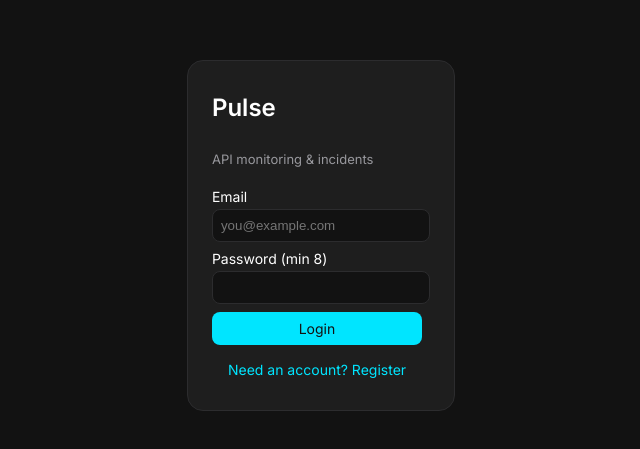
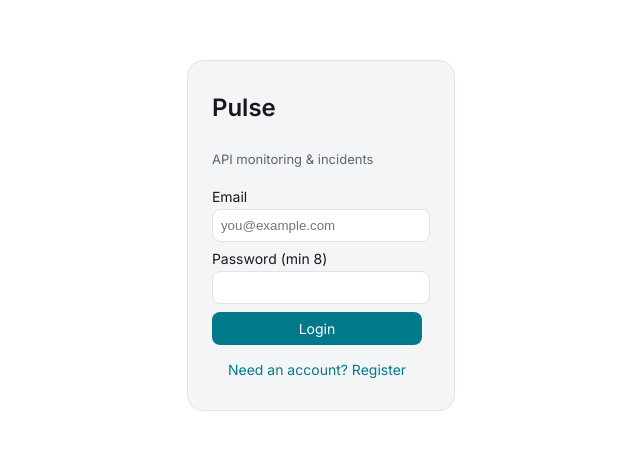
Before and after one commit to RakhaYandra/pulse-web, a React (Vite) app: page / in a window 1280 px wide. Shown: the part 165-614 px from the top of the page, without its empty margins (319-959 px from the left). Built offline with nearby package versions, Linux system fonts and the light colour scheme; no server answers.

Commit message:
feat: light theme with verified contrast, toggle + persistence

```diff
--- a/index.html
+++ b/index.html
@@ -4,7 +4,7 @@
     <meta charset="UTF-8" />
     <meta name="viewport" content="width=device-width, initial-scale=1.0" />
     <meta name="theme-color" content="#121212" />
-    <meta name="color-scheme" content="dark" />
+    <meta name="color-scheme" content="dark light" />
     <title>Pulse: API Monitoring</title>
     <link rel="preconnect" href="https://fonts.googleapis.com" />
     <link rel="preconnect" href="https://fonts.gstatic.com" crossorigin />
--- a/src/app/App.jsx
+++ b/src/app/App.jsx
@@ -23,6 +23,27 @@ function Shell() {
   const auth = useAuth(authUC)
   const [selectedId, setSelectedId] = useState(null)
   const [dashKey, setDashKey] = useState(0)
+  const [theme, setTheme] = useState(() => {
+    try {
+      const stored = localStorage.getItem('pulse_theme')
+      if (stored === 'light' || stored === 'dark') return stored
+    } catch {
+      /* private mode: fall through */
+    }
+    return window.matchMedia?.('(prefers-color-scheme: light)').matches ? 'light' : 'dark'
+  })
+
+  useEffect(() => {
+    document.documentElement.dataset.theme = theme
+    try {
+      localStorage.setItem('pulse_theme', theme)
+    } catch {
+      /* private mode: theme just won't persist */
+    }
+    document.querySelector('meta[name="theme-color"]')?.setAttribute('content', theme === 'light' ? '#ffffff' : '#121212')
+  }, [theme])
+
+  const toggleTheme = () => setTheme((t) => (t === 'dark' ? 'light' : 'dark'))
 
   // Restore once on mount (restore is ref-stable, see useAuth).
   const { restore } = auth
@@ -43,6 +64,8 @@ function Shell() {
         onChanged={() => setDashKey((k) => k + 1)}
         user={auth.user}
         onLogout={auth.logout}
+        theme={theme}
+        onToggleTheme={toggleTheme}
       />
     )
   }
@@ -53,6 +76,8 @@ function Shell() {
       monitorUC={monitorUC}
       onLogout={auth.logout}
       onSelect={setSelectedId}
+      theme={theme}
+      onToggleTheme={toggleTheme}
     />
   )
 }
--- a/src/app/DashboardScreen.jsx
+++ b/src/app/DashboardScreen.jsx
@@ -9,7 +9,7 @@ import { IncidentList } from '../features/incidents/components/IncidentList.jsx'
 import { ReportsView } from '../features/reports/components/ReportsView.jsx'
 import { MonitorForm } from '../features/monitors/components/MonitorForm.jsx'
 
-export function DashboardScreen({ user, monitorUC, onLogout, onSelect }) {
+export function DashboardScreen({ user, monitorUC, onLogout, onSelect, theme, onToggleTheme }) {
   const { summary, monitors, incidents, loading, loadError, stale, actionError, pendingId, updatedAt, reload, create, toggle, remove } =
     useDashboard(monitorUC)
   const [tab, setTab] = useState('monitors')
@@ -56,7 +56,7 @@ export function DashboardScreen({ user, monitorUC, onLogout, onSelect }) {
 
   return (
     <>
-      <Topbar email={user.email} onLogout={onLogout} />
+      <Topbar email={user.email} onLogout={onLogout} theme={theme} onToggleTheme={onToggleTheme} />
       <div className="wrap wrap-wide">
         <SummaryStats summary={summary} />
         {stale && (
--- a/src/components/ui/Topbar.jsx
+++ b/src/components/ui/Topbar.jsx
@@ -1,10 +1,19 @@
-export function Topbar({ email, onLogout }) {
+export function Topbar({ email, onLogout, theme, onToggleTheme }) {
   return (
     <header className="topbar">
       <div className="topbar-inner">
         <h1>Pulse</h1>
         <div className="topbar-user">
           <span className="topbar-email">{email}</span>{' '}
+          {theme && (
+            <button
+              className="link"
+              onClick={onToggleTheme}
+              aria-label={theme === 'dark' ? 'Switch to light mode' : 'Switch to dark mode'}
+            >
+              {theme === 'dark' ? 'Light' : 'Dark'}
+            </button>
+          )}
           <button className="logout" onClick={onLogout}>
             logout
           </button>
--- a/src/features/monitors/components/MonitorDetailScreen.jsx
+++ b/src/features/monitors/components/MonitorDetailScreen.jsx
@@ -6,13 +6,13 @@ import { Spark } from '../../../components/ui/Spark.jsx'
 import { DetailStats } from '../../../components/ui/Stats.jsx'
 import { Topbar } from '../../../components/ui/Topbar.jsx'
 
-export function MonitorDetailScreen({ monitorUC, id, onBack, onChanged, user, onLogout }) {
+export function MonitorDetailScreen({ monitorUC, id, onBack, onChanged, user, onLogout, theme, onToggleTheme }) {
   const { monitor: m, checks, incidents, loading, loadError, stale, reload } = useMonitorDetail(monitorUC, id)
 
   if (loading)
     return (
       <>
-        <Topbar email={user.email} onLogout={onLogout} />
+        <Topbar email={user.email} onLogout={onLogout} theme={theme} onToggleTheme={onToggleTheme} />
         <div className="wrap wrap-wide">
           <p className="muted">Loading monitor…</p>
         </div>
@@ -21,7 +21,7 @@ export function MonitorDetailScreen({ monitorUC, id, onBack, onChanged, user, on
   if (loadError) {
     return (
       <>
-        <Topbar email={user.email} onLogout={onLogout} />
+        <Topbar email={user.email} onLogout={onLogout} theme={theme} onToggleTheme={onToggleTheme} />
         <div className="wrap wrap-wide">
           <p className="error">{loadError}</p>
           <button onClick={reload}>Retry</button> <button onClick={onBack}>← Back</button>
@@ -33,7 +33,7 @@ export function MonitorDetailScreen({ monitorUC, id, onBack, onChanged, user, on
   if (!m)
     return (
       <>
-        <Topbar email={user.email} onLogout={onLogout} />
+        <Topbar email={user.email} onLogout={onLogout} theme={theme} onToggleTheme={onToggleTheme} />
         <div className="wrap wrap-wide">
           <p className="muted">Monitor not found. It may have been deleted.</p>
           <button onClick={onBack}>← Back</button>
@@ -46,7 +46,7 @@ export function MonitorDetailScreen({ monitorUC, id, onBack, onChanged, user, on
 
   return (
     <>
-      <Topbar email={user.email} onLogout={onLogout} />
+      <Topbar email={user.email} onLogout={onLogout} theme={theme} onToggleTheme={onToggleTheme} />
       <div className="wrap wrap-wide">
         <button
           onClick={() => {
--- a/src/styles/index.css
+++ b/src/styles/index.css
@@ -17,6 +17,9 @@
   clip: rect(0 0 0 0);
   white-space: nowrap;
   border: 0;
+}
+:root[data-theme='light'] {
+  color-scheme: light;
 }
 nav {
   overflow-x: auto;
@@ -190,7 +193,7 @@ td {
   padding: 6px 10px;
   font-size: 13px;
   background: var(--surface-2);
-  color: #ffffff;
+  color: var(--text);
 }
 .dot-up {
   color: var(--ok);
--- a/src/styles/tokens.css
+++ b/src/styles/tokens.css
@@ -27,3 +27,24 @@
   --font-mono: 'JetBrains Mono', ui-monospace, 'SF Mono', Menlo, monospace;
   --tap-min: 44px;
 }
+
+/* Light theme: same token names, values re-verified with contrast-check.py
+   (text ratio key: muted 5.50, accent-text 5.06/4.64, ok 5.08, bad 4.83). */
+[data-theme='light'] {
+  --bg: #ffffff;
+  --surface: #f4f5f7;
+  --surface-2: #e8ebf0;
+  --border: #dfe3ea;
+  --text: #16181d;
+  --muted: #5b6470;
+  --accent: #007a8a;
+  --accent-hover: #006b78;
+  --accent-contrast: #ffffff;
+  --focus-ring: #007a8a;
+  --ok: #1a7f37;
+  --bad: #d92d20;
+  --idle: #6b7280;
+  --danger-bg: #fdecec;
+  --danger-solid: #d92d20;
+  --danger-solid-hover: #b42318;
+}
```
